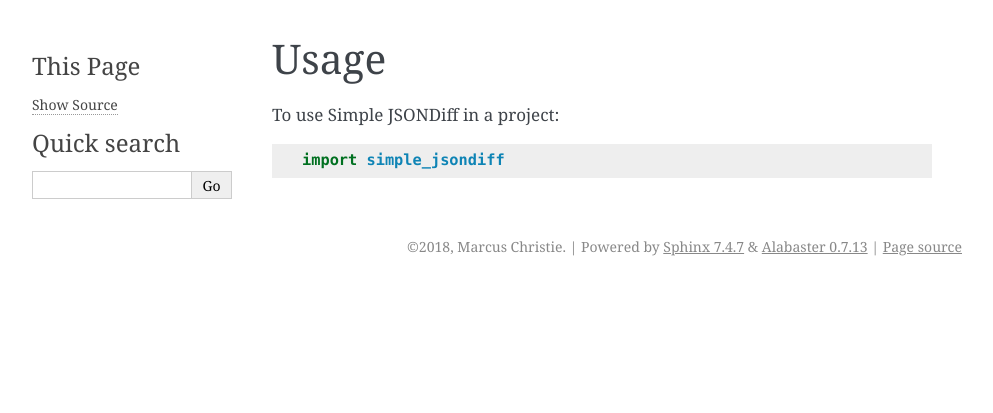
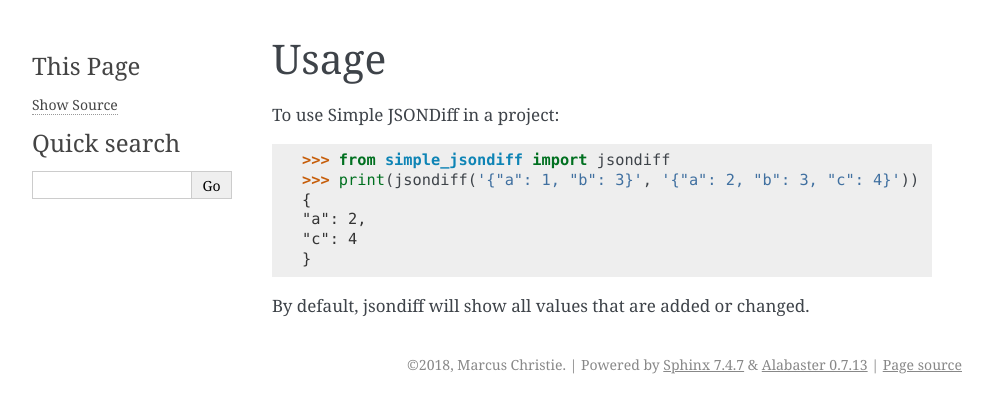
Before and after one commit to machristie/simple_jsondiff, a Sphinx documentation site: the page built from docs/usage.rst, in a window 1280 px wide. Shown: the top 413 px of the page, without its empty margins (148-1141 px from the left). Built offline with Sphinx 7.4.7, drawn with Linux system fonts in a browser that asks for light colours.

Commit message:
Usage docs, docstring added

```diff
--- a/docs/usage.rst
+++ b/docs/usage.rst
@@ -4,4 +4,11 @@ Usage
 
 To use Simple JSONDiff in a project::
 
-    import simple_jsondiff
+    >>> from simple_jsondiff import jsondiff
+    >>> print(jsondiff('{"a": 1, "b": 3}', '{"a": 2, "b": 3, "c": 4}'))
+    {
+    "a": 2,
+    "c": 4
+    }
+
+By default, jsondiff will show all values that are added or changed.
```
Also changed, not shown: 1 other file.
